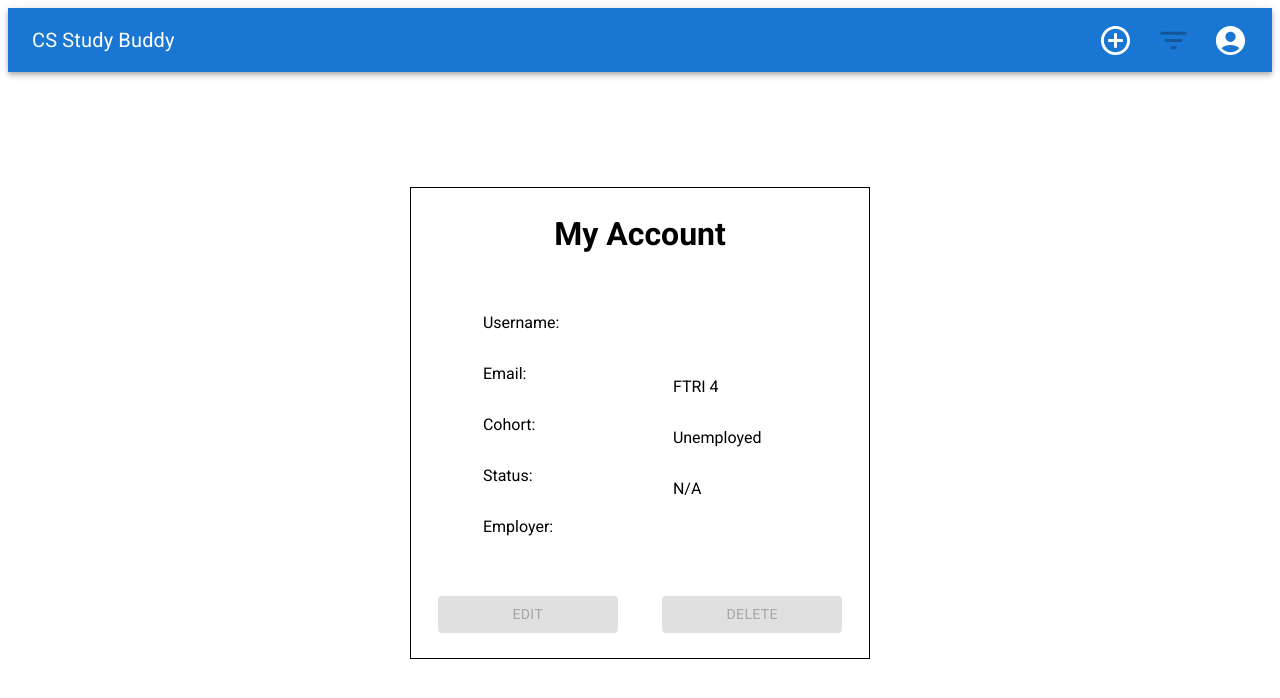
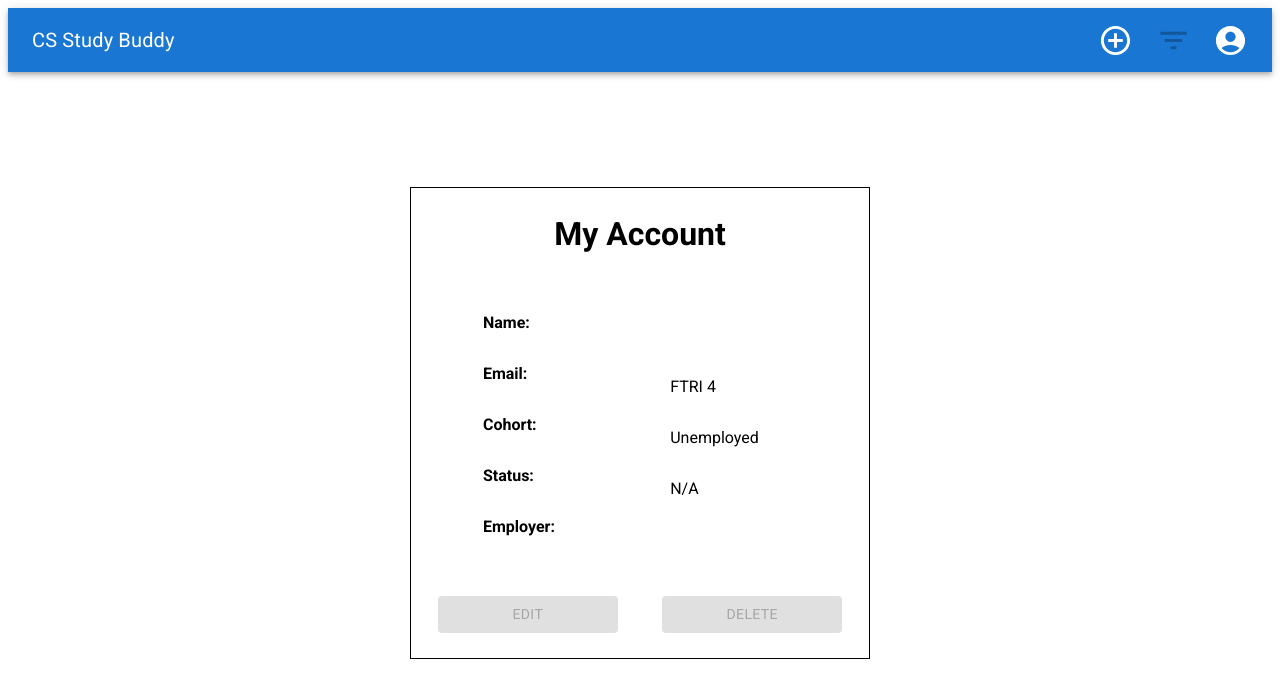
Before and after one commit to ftri-4-squirtle/codesmith-study-buddy, a React app: page /myaccount in a window 1280 px wide. Shown: the top 698 px of the page. Built offline with nearby package versions, Linux system fonts and the light colour scheme; no server answers.

Commit message:
update account, postpreview, and createpost

```diff
--- a/src/components/CreatePost.jsx
+++ b/src/components/CreatePost.jsx
@@ -70,7 +70,7 @@ export default function CreatePost() {
 					'Content-type': 'application/json',
 					Accept: 'application/json',
 				},
-				body: JSON.stringify({ topic: topicState, difficulty: difficultyState, company: formik.values.company, content: formik.values.content, title: formik.values.title }),
+				body: JSON.stringify({ topics: topicState, difficulty: difficultyState, company: formik.values.company, content: formik.values.content, title: formik.values.title }),
 			})
 				// .then((res) => res.json())
 				.then((data) => {
--- a/src/components/MyAccount.jsx
+++ b/src/components/MyAccount.jsx
@@ -21,11 +21,11 @@ export default function MyAccount() {
 
 			<div className={styles.account}>
 				<div className={styles.accountLabels}>
-					<p>Username: </p>
-					<p>Email: </p>
-					<p>Cohort:</p>
-					<p>Status: </p>
-					<p>Employer: </p>
+					<p><strong>Name: </strong></p>
+					<p><strong>Email: </strong></p>
+					<p><strong>Cohort:</strong></p>
+					<p><strong>Status: </strong></p>
+					<p><strong>Employer: </strong></p>
 				</div>
 
 				<div className={styles.accountInfo}>
--- a/src/components/PostPreview.jsx
+++ b/src/components/PostPreview.jsx
@@ -10,10 +10,22 @@ export default function PostPreview(props) {
 	return (
 		<div className={styles.mainContainer}>
 			<p className={styles.firstLine}>
-				<span>{props.data.title}</span>
-				<span>{props.data.difficulty}</span>
-				<span>{props.data.topic_id}</span>
-				<span>{props.data.company_id}</span>
+				<span>
+					<strong>Title:</strong> {props.data.title}
+				</span>
+				<span>
+					<strong>Difficulty:</strong> {props.data.difficulty}
+				</span>
+			</p>
+			<p className={styles.firstLine}>
+				{/* <span><strong>Topic:</strong> {props.data.topic_id}</span>
+				<span><strong>Company:</strong> {props.data.company_id}</span> */}
+				<span>
+					<strong>Topic:</strong> Algorithms
+				</span>
+				<span>
+					<strong>Company:</strong> Google
+				</span>
 			</p>
 			<p className={styles.firstLine}>
 				<span>{preview ? props.data.content.substring(0, 50).concat('... ') : props.data.content}</span>
```
